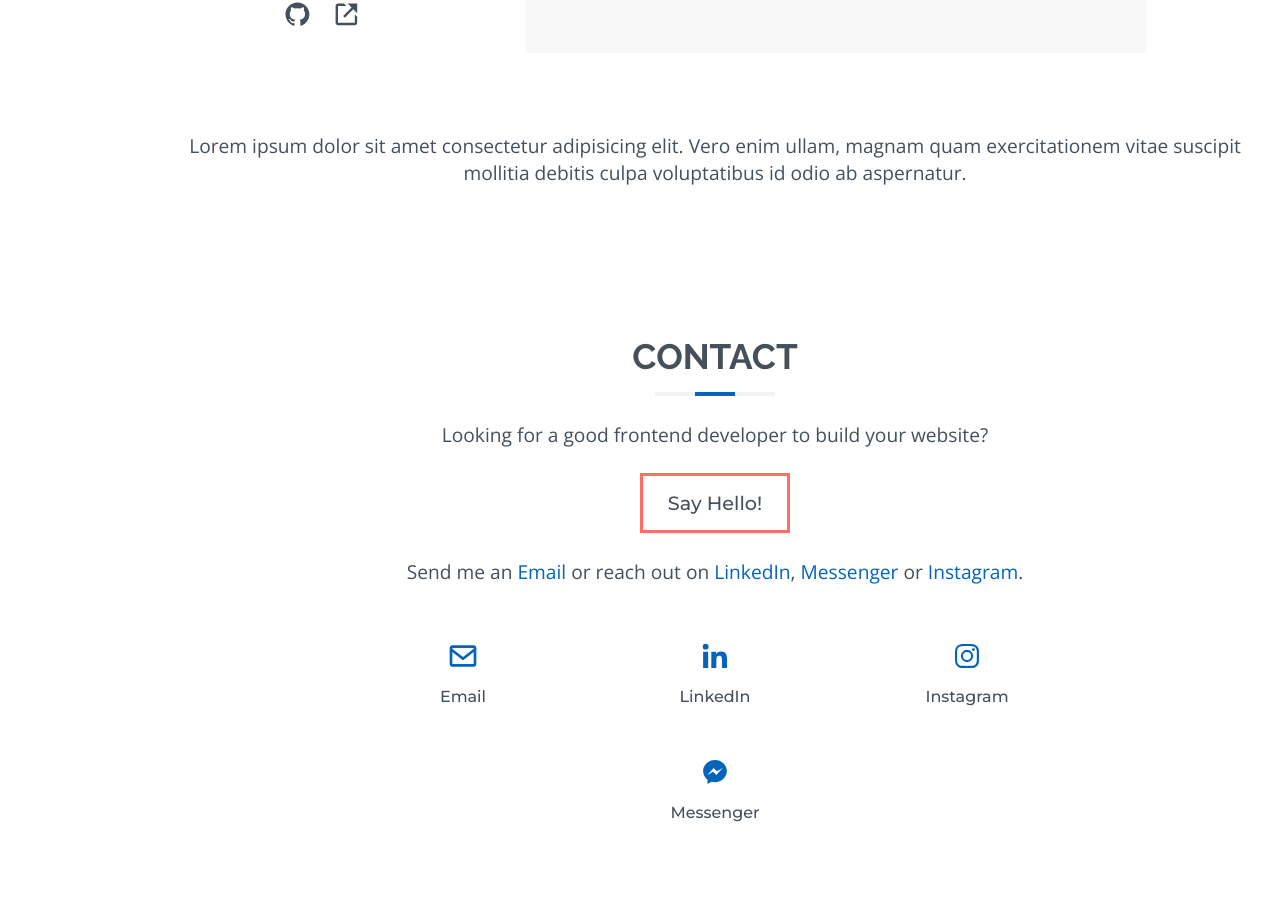
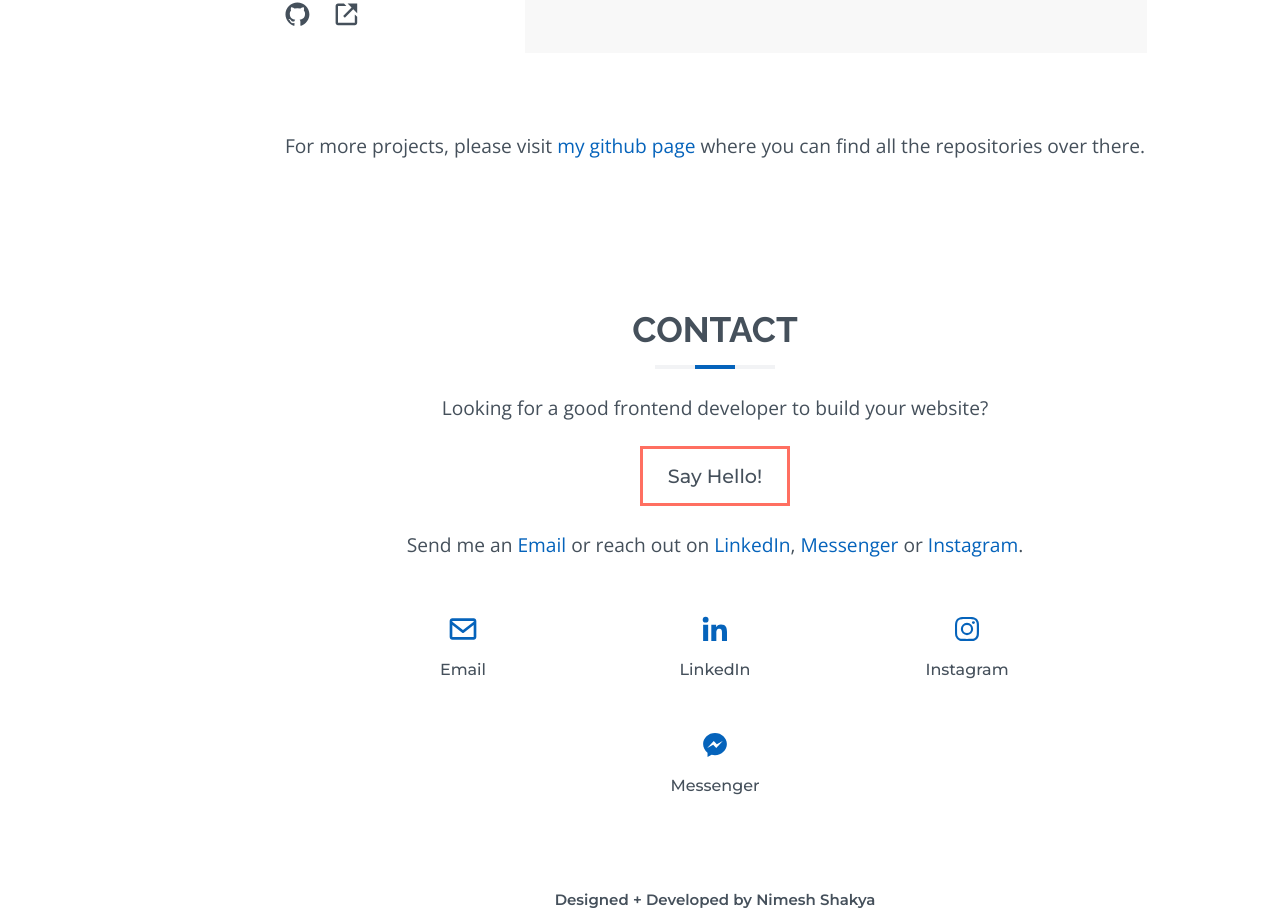
Before and after one commit to nimeshakya/nimeshakya.github.io, a React (Vite) app: page / in a window 1280 px wide. Shown: the part 5413-6331 px from the top of the page. Built offline with nearby package versions, Linux system fonts and the light colour scheme.

Commit message:
finished updating text contents

```diff
--- a/src/sections/Portfolio/Portfolio.jsx
+++ b/src/sections/Portfolio/Portfolio.jsx
@@ -63,9 +63,15 @@ const Portfolio = ({ refPortfolio }) => {
                     return <Project key={index} project={project} />;
                 })}
                 <p className='section-description'>
-                    Lorem ipsum dolor sit amet consectetur adipisicing elit.
-                    Vero enim ullam, magnam quam exercitationem vitae suscipit
-                    mollitia debitis culpa voluptatibus id odio ab aspernatur.
+                    For more projects, please visit{' '}
+                    <a
+                        href='https://github.com/nimeshakya'
+                        target='_blank'
+                        rel='noreferrer'
+                    >
+                        my github page
+                    </a>{' '}
+                    where you can find all the repositories over there.
                 </p>
             </article>
         </section>
--- a/src/sections/Portfolio/Portfolio.scss
+++ b/src/sections/Portfolio/Portfolio.scss
@@ -24,6 +24,14 @@
         font-family: variables.$font-open-sans;
         font-weight: 400;
         font-size: 1.2rem;
+
+        a {
+            color: variables.$primary-color;
+
+            &:hover {
+                text-decoration: underline;
+            }
+        }
     }
 
     article {
```
